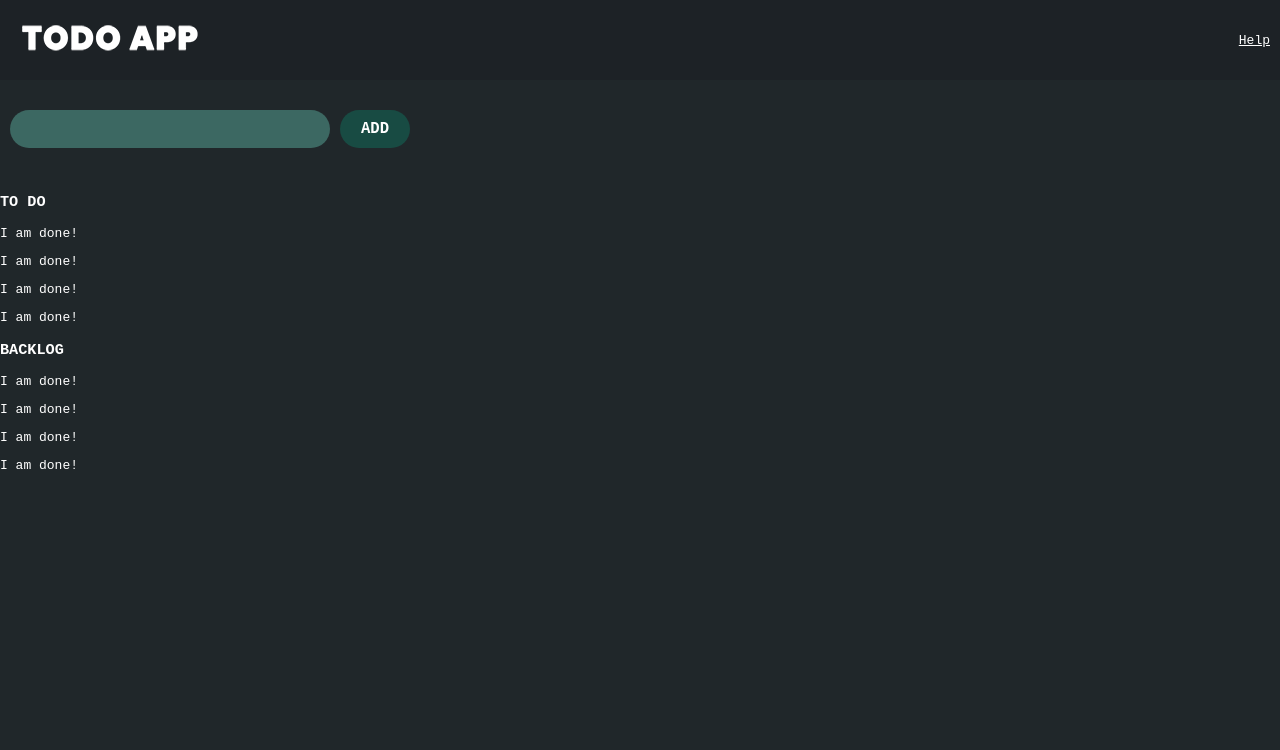
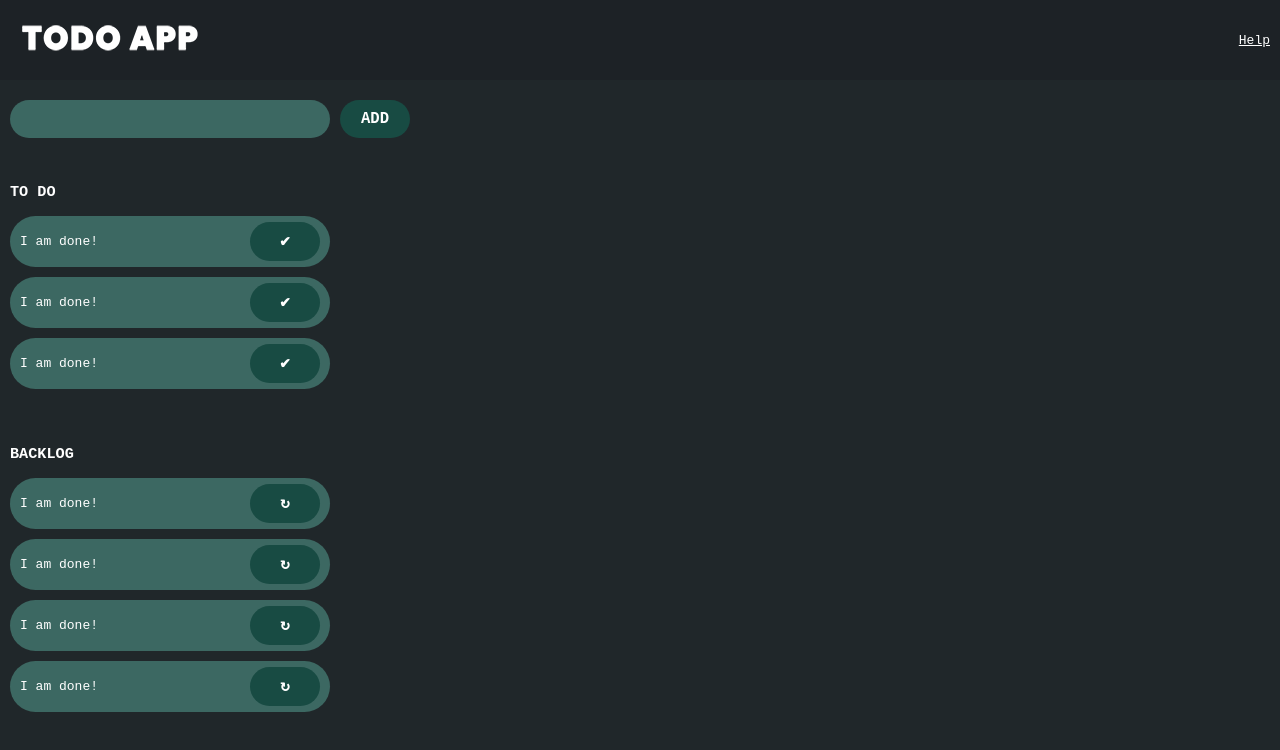
Before and after one commit to nrcool7214/todo-app, a React (Create React App) app: page / in a window 1280 px wide. Shown: the top 750 px of the page. Built offline with nearby package versions, Linux system fonts and the light colour scheme.

Commit message:
More styling

```diff
--- a/src/components/ToDonesContainer.js
+++ b/src/components/ToDonesContainer.js
@@ -7,15 +7,27 @@ class ToDonesContainer extends React.Component {
         <h3>BACKLOG</h3>
         <div className="todones-item">
           <p>I am done!</p>
+          <div className="actions">
+            <button className="btn">&#8635;</button>
+          </div>
         </div>
         <div className="todones-item">
           <p>I am done!</p>
+          <div className="actions">
+            <button className="btn">&#8635;</button>
+          </div>
         </div>
         <div className="todones-item">
           <p>I am done!</p>
+          <div className="actions">
+            <button className="btn">&#8635;</button>
+          </div>
         </div>
         <div className="todones-item">
           <p>I am done!</p>
+          <div className="actions">
+            <button className="btn">&#8635;</button>
+          </div>
         </div>
       </div>
     );
--- a/src/components/ToDosContainer.js
+++ b/src/components/ToDosContainer.js
@@ -8,21 +8,27 @@ class ToDosContainer extends React.Component {
           <label className="input-item">
             <input type="text" name="todo" />
           </label>
-          <input className="submit" type="submit" value="ADD" />
+          <input className="btn" type="submit" value="ADD" />
         </form>
         <div className="todos">
           <h3>TO DO</h3>
           <div className="todo-item">
             <p>I am done!</p>
+            <div className="actions">
+              <button className="btn">&#10004;</button>
+            </div>
           </div>
           <div className="todo-item">
             <p>I am done!</p>
+            <div className="actions">
+              <button className="btn">&#10004;</button>
+            </div>
           </div>
           <div className="todo-item">
             <p>I am done!</p>
-          </div>
-          <div className="todo-item">
-            <p>I am done!</p>
+            <div className="actions">
+              <button className="btn">&#10004;</button>
+            </div>
           </div>
         </div>
       </div>
--- a/src/css/App.scss
+++ b/src/css/App.scss
@@ -10,6 +10,25 @@ $btnBg: #184b43;
   height: 100vh;
   background: $mainBg;
   color: white;
+  overflow: scroll;
+
+  .btn {
+    border: none;
+    font-size: 1.2em;
+    padding: 10px;
+    border-radius: 20px;
+    width: 70px;
+    background: $btnBg;
+    color: white;
+    font-weight: 700;
+    cursor: pointer;
+    &:focus {
+      outline: none;
+    }
+    &:hover {
+      opacity: 0.9;
+    }
+  }
   nav {
     display: flex;
     align-items: center;
@@ -21,8 +40,9 @@ $btnBg: #184b43;
       color: white;
     }
   }
+  .todos-container {
+    padding: 20px 10px;
     .todo-form {
-    padding: 30px 10px;
       .input-item {
         input {
           padding: 10px;
@@ -35,15 +55,32 @@ $btnBg: #184b43;
           min-width: 300px;
         }
       }
-    .submit {
-      border: none;
-      font-size: 1.2em;
-      padding: 10px;
-      border-radius: 20px;
-      width: 70px;
-      background: $btnBg;
-      color: white;
-      font-weight: 700;
+    }
+    .todos {
+      padding-top: 30px;
+      .todo-item {
+        padding: 5px 10px;
+        background: $inputBg;
+        margin: 10px 0;
+        border-radius: 50px;
+        width: 300px;
+        display: flex;
+        align-items: center;
+        justify-content: space-between;
       }
     }
   }
+  .todones-container {
+    padding: 10px;
+    .todones-item {
+      padding: 5px 10px;
+      background: $inputBg;
+      margin: 10px 0;
+      border-radius: 50px;
+      width: 300px;
+      display: flex;
+      align-items: center;
+      justify-content: space-between;
+    }
+  }
+}
```
Lines whose indentation alone changed are shown as unchanged.
